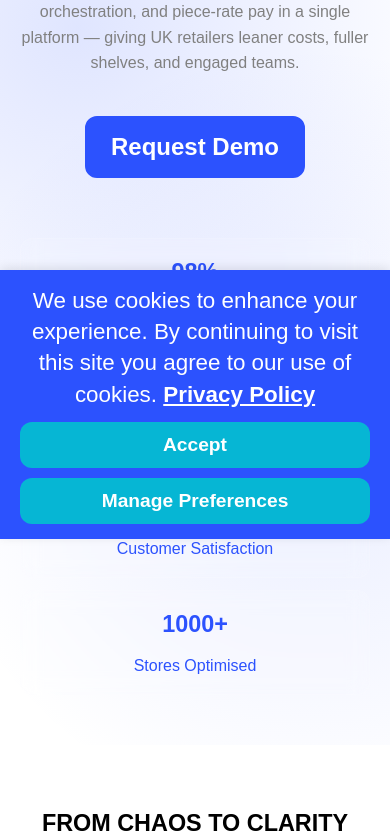
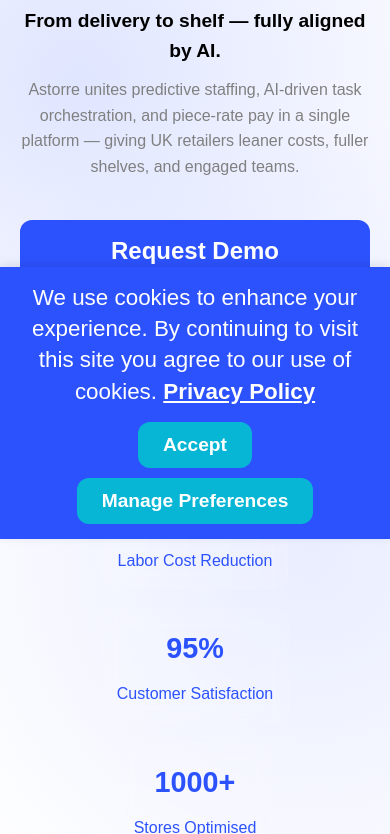
Before and after one commit to vanos0600/Astorre, a website: page index.html in a window 390 px wide. Shown: the part 305-1139 px from the top of the page. Drawn offline with Linux system fonts and the light colour scheme; a web font is replaced by a local one.

```diff
--- a/style.css
+++ b/style.css
@@ -1517,18 +1517,17 @@
 
 /* Mobile responsive */
 
-/* Tablet y menores (≤992px) */
+        /* Mobile Responsiveness */
         @media (max-width: 992px) {
             .hero h1 {
-        font-size: clamp(1.8rem, 5vw, 2.5rem);
+                font-size: 2.8rem;
             }
 
             .hero-tagline {
-        font-size: clamp(1rem, 3vw, 1.4rem);
-    }
-}
-
-/* Móvil (≤768px) */
+                font-size: 1.5rem;
+            }
+        }
+
         @media (max-width: 768px) {
             .header-buttons {
                 display: none;
@@ -1540,12 +1539,12 @@
 
             #nav {
                 position: fixed;
-        top: 70px;
+                top: 80px;
                 left: 0;
                 width: 100%;
-        background-color: white;
-        box-shadow: 0 8px 15px rgba(0, 0, 0, 0.1);
-        padding: clamp(12px, 3vw, 18px) 0;
+                background-color: var(--dark);
+                box-shadow: 0 10px 20px rgba(0, 0, 0, 0.1);
+                padding: 20px 0;
                 transform: translateY(-150%);
                 transition: transform 0.4s ease;
                 z-index: 999;
@@ -1558,97 +1557,88 @@
             nav ul {
                 flex-direction: column;
                 align-items: center;
-        gap: 8px;
+            }
+
+            nav ul li {
+                margin: 10px 0;
             }
 
             .hero {
-        padding: clamp(80px, 12vh, 120px) 0 clamp(30px, 6vh, 50px);
+                padding: 150px 0 60px;
             }
 
             .hero h1 {
-        font-size: clamp(1.6rem, 6vw, 2.2rem);
-        text-align: center;
+                font-size: 2.3rem;
             }
 
             .hero-tagline {
-        font-size: clamp(0.95rem, 4vw, 1.2rem);
-        text-align: center;
+                font-size: 1.3rem;
             }
 
             .hero-buttons {
                 flex-direction: column;
-        align-items: center;
-        gap: clamp(10px, 3vw, 15px);
+                gap: 15px;
             }
 
             .section {
-        padding: clamp(40px, 8vh, 60px) 0;
+                padding: 70px 0;
             }
 
             .section-title h2 {
-        font-size: clamp(1.4rem, 5vw, 1.8rem);
-        text-align: center;
+                font-size: 2rem;
             }
 
             .stats-container {
-        flex-direction: column;
-        align-items: center;
-        gap: clamp(12px, 3vw, 20px);
+                gap: 20px;
             }
 
             .stat-item {
-        padding: clamp(12px, 3vw, 18px);
-        min-width: auto;
-        width: 90%;
+                padding: 20px;
+                min-width: 140px;
             }
 
             .stat-number {
-        font-size: clamp(1.4rem, 5vw, 1.8rem);
+                font-size: 2rem;
             }
 
             .problem-solution {
                 flex-direction: column;
-        gap: 20px;
-    }
-}
-
-/* Móviles pequeños (≤480px) */
+            }
+        }
+
         @media (max-width: 480px) {
             .logo {
-        font-size: clamp(1rem, 5vw, 1.4rem);
+                font-size: 1.5rem;
             }
 
             .hero h1 {
-        font-size: clamp(1.4rem, 7vw, 1.9rem);
+                font-size: 2rem;
             }
 
             .hero-tagline {
-        font-size: clamp(0.9rem, 5vw, 1.1rem);
+                font-size: 1.2rem;
             }
 
             .stat-item {
-        width: 100%;
-        padding: clamp(10px, 4vw, 15px);
+                min-width: 120px;
+                padding: 15px;
             }
 
             .stat-number {
-        font-size: clamp(1.2rem, 6vw, 1.6rem);
+                font-size: 1.8rem;
             }
 
             .section-title h2 {
-        font-size: clamp(1.2rem, 6vw, 1.6rem);
+                font-size: 1.8rem;
             }
 
             .cookie-content {
                 flex-direction: column;
-        align-items: center;
                 text-align: center;
-        gap: 12px;
             }
 
             .cookie-buttons {
                 width: 100%;
-        flex-direction: column;
-        gap: 10px;
-    }
-}
+                justify-content: center;
+            }
+        }
```
Lines whose indentation alone changed are shown as unchanged.
